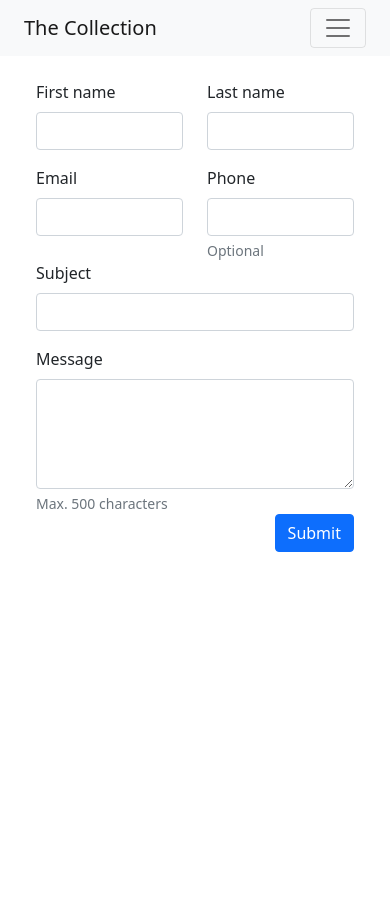
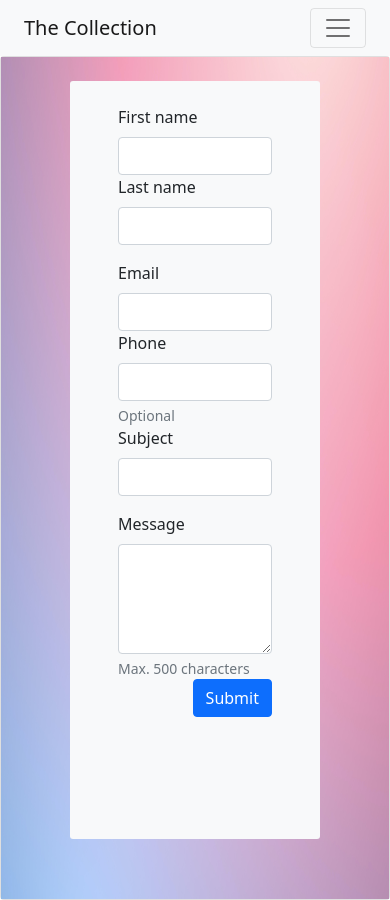
Before and after one commit to camille-granier/complete-eshop, a React (Create React App) app: page /contact in a window 390 px wide. Before the commit the page ends 844 px from the top, so only its background shows below. Built offline with nearby package versions, Linux system fonts and the light colour scheme.

Commit message:
responsive contact form

```diff
--- a/src/App.css
+++ b/src/App.css
@@ -37,6 +37,34 @@
   }
 }
 
-.contact-wrap  {
+.contact  {
   background-image: url('../public/assets/bg.jpg');
 }
+
+.contact-form {
+  max-height: 550px;
+}
+
+@media (max-width: 900px) {
+  .contact {
+    background-size: cover;
+    height: 100%;
+  }
+  .contact-card {
+    height: 100vh;
+  }
+
+}
+
+@media (max-width: 450px) {
+
+  .contact-form {
+    height: 90%;
+    min-width: 250px;
+    max-height: 1000px;
+  }
+
+  .contact {
+
+  }
+}
--- a/src/components/Contact.jsx
+++ b/src/components/Contact.jsx
@@ -3,21 +3,22 @@ import React from 'react';
 const Contact = () => {
     return (
         <>
-            <div className="container">
-    <div className="p-4">
+            <div className="card contact-card">
+            <img src="./assets/bg.jpg" alt='background' className='bg-image contact' height='660vh'/>
+    <div className="contact-form card-img-overlay pt-4 mt-4 pb-1 mb-1 mx-auto w-50 px-5 bg-light">
       <form>
         <div className="row mb-3">
-          <div className="col">
+          <div className="col-md">
             <label for="first-name" className="form-label">First name</label>
             <input className="form-control" type="text" id="first-name" required />
           </div>
-          <div className="col">
+          <div className="col-md">
             <label for="last-name" className="form-label">Last name</label>
             <input className="form-control" type="text" id="last-name" required />
           </div>
         </div>
         <div className="row">
-          <div className="col">
+          <div className="col-md">
             <label for="email" className="form-label">Email</label>
             <input className="form-control" type="email" id="email" required />
           </div>
```
